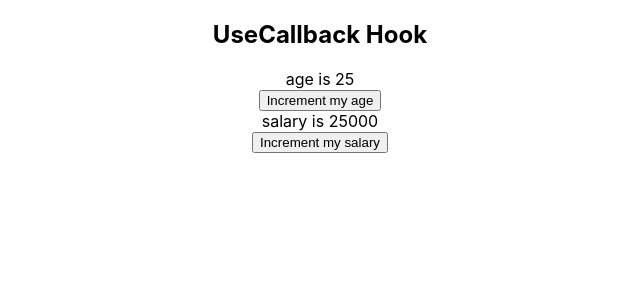
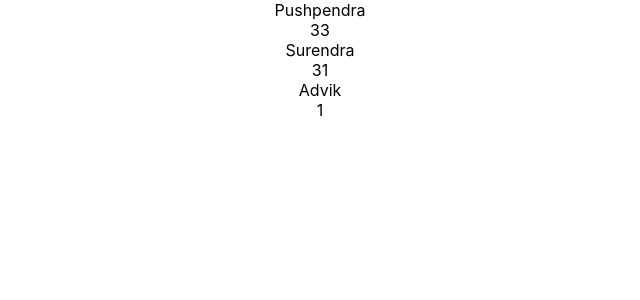
Before and after one commit to PushpendraKatoria/reacthooksexamplecode, a React (Create React App) app: page / in a window 1280 px wide. Shown: the top 300 px of the page, without its empty margins (320-960 px from the left). Built offline with nearby package versions, Linux system fonts and the light colour scheme.

Commit message:
Cntext API example1

```diff
--- a/src/App.js
+++ b/src/App.js
@@ -1,13 +1,12 @@
 
 import './App.css';
-
-import ParentComponent from './useCallBackTutorial/ParentComponent';
+import Parent from './contextAPIs/Parent';
 
 
 function App() {
   return (
     <div >
-        <ParentComponent/>
+        <Parent/>
     </div>
   );
 }
--- /dev/null
+++ b/src/contextAPIs/Child1.js
@@ -0,0 +1,20 @@
+import React, { useContext } from "react";
+import GrandChild from "./GrandChild";
+import MyContext from "./MyContext";
+
+const Child1 = () => {
+    const value = useContext(MyContext);
+    return (
+        <div>
+            <div>
+                {value.child1.name}
+            </div>
+            <div>
+                {value.child1.age}
+            </div>
+        </div>
+    )
+
+}
+
+export default Child1;
--- /dev/null
+++ b/src/contextAPIs/Child2.js
@@ -0,0 +1,22 @@
+import React from "react";
+import GrandChild from "./GrandChild";
+import MyContext from "./MyContext";
+
+const Child2 = (props) => {
+    return (
+        <MyContext.Consumer>
+            {value => <div>
+                    <div>
+                      {value.child2.name}
+                    </div>
+                    <div>
+                        {value.child2.age}
+                    </div>
+                    <GrandChild />
+                </div>}
+
+        </MyContext.Consumer>
+    )
+}
+
+export default Child2;
--- /dev/null
+++ b/src/contextAPIs/GrandChild.js
@@ -0,0 +1,19 @@
+import { useContext } from "react"
+import MyContext from "./MyContext"
+
+const GrandChild = () => {
+    const val = useContext(MyContext)
+    return (
+        <div>
+            <div>
+                {val.grandchild.name}
+            </div>
+
+            <div>
+                {val.grandchild.age}
+            </div>
+        </div>
+    )
+}
+
+export default GrandChild;
--- /dev/null
+++ b/src/contextAPIs/MyContext.js
@@ -0,0 +1,20 @@
+import React from "react";
+
+const user = {
+   child1: {
+    name: 'Pushpendra',
+    age: 33
+   },
+   child2: {
+    name: 'Surendra',
+    age:31
+   },
+   grandchild: {
+    name: 'Advik',
+    age: 1
+   }
+}
+
+const MyContext = React.createContext();
+
+export default MyContext;
--- /dev/null
+++ b/src/contextAPIs/Parent.js
@@ -0,0 +1,28 @@
+import React from "react"
+import Child1 from "./Child1"
+import Child2 from "./Child2"
+import MyContext from "./MyContext"
+
+const Parent =  () => {
+    return (
+        <MyContext.Provider value={{
+            child1: {
+             name: 'Pushpendra',
+             age: 33
+            },
+            child2: {
+             name: 'Surendra',
+             age:31
+            },
+            grandchild: {
+             name: 'Advik',
+             age: 1
+            }
+         }}>
+            <Child1 />
+            <Child2/>
+        </MyContext.Provider>
+    )
+}
+
+export default Parent;
```
